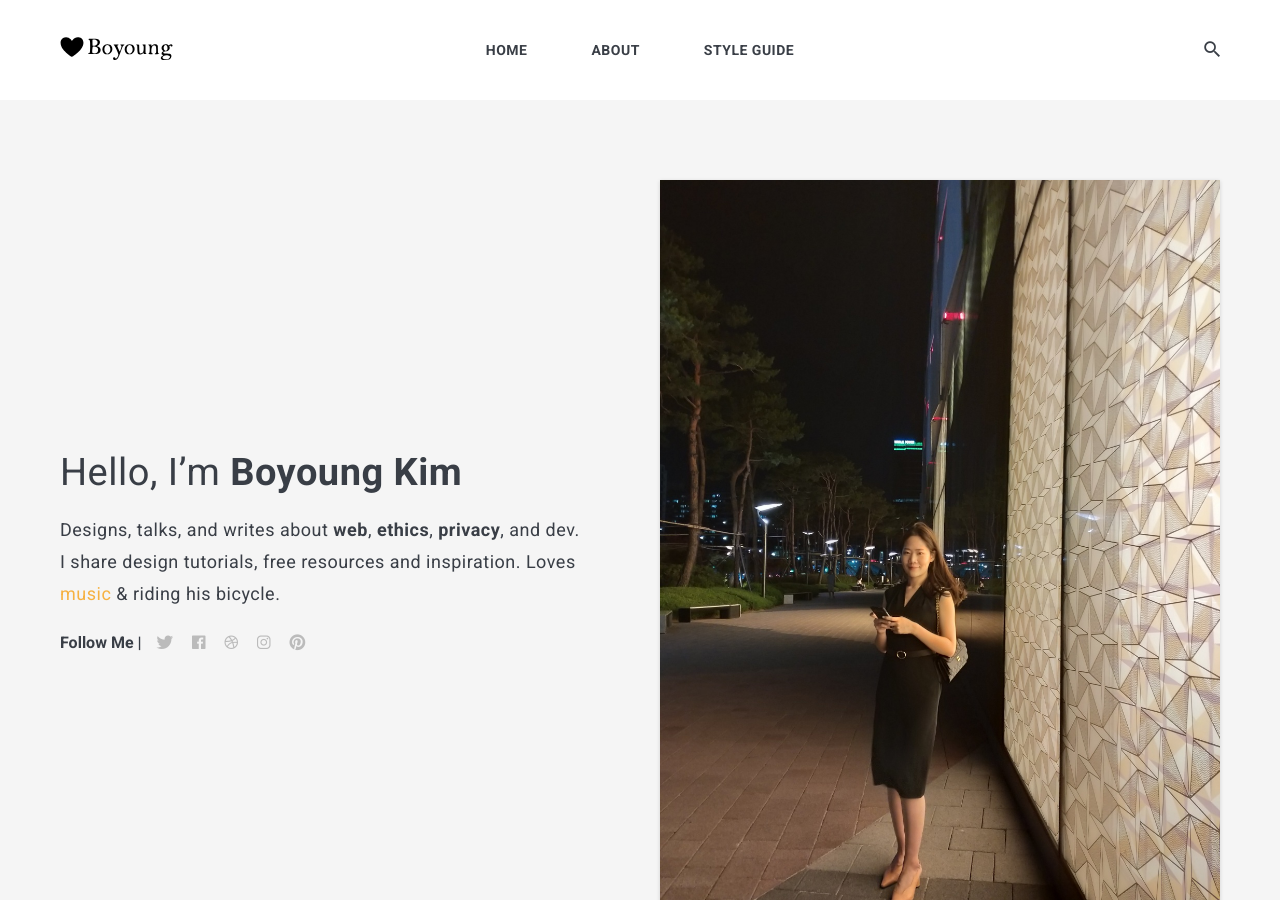
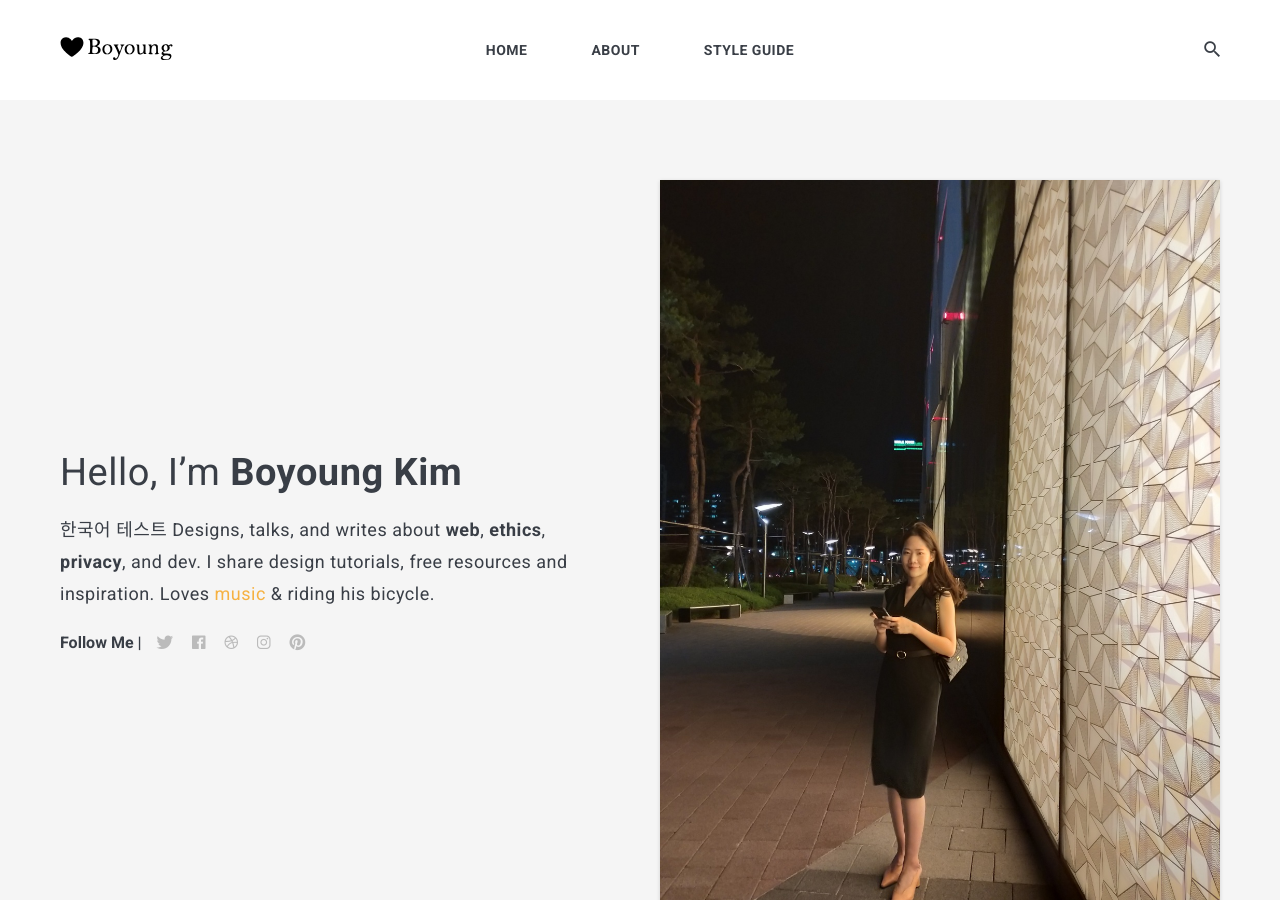
Before and after one commit to Chezbo/Chezbo.github.io, a Jekyll site: the page built from index.html, in a window 1280 px wide and 900 px high. Built offline with Jekyll 4.4.1, drawn with Linux system fonts in a browser that asks for light colours; nearby versions of some CDN libraries; the list of posts is cut into pages by our own code.

Commit message:
Update settings.yml

```diff
--- a/_data/settings.yml
+++ b/_data/settings.yml
@@ -8,10 +8,10 @@ description: Zolan is modern minimal theme for Jekyll
 #-------------------------------
 # Author Settings
 author:
-  name: Alex Rodriguez
+  name: Boyoung Kim
   image: 01.jpg
   say-hello: Hello, I’m <strong>Boyoung Kim</strong>
-  bio: Designs, talks, and writes about <strong>web</strong>, <strong>ethics</strong>, <strong>privacy</strong>, and dev. I share design tutorials, free resources and inspiration. Loves <a href="#">music</a> & riding his bicycle.
+  bio: 한국어 테스트 Designs, talks, and writes about <strong>web</strong>, <strong>ethics</strong>, <strong>privacy</strong>, and dev. I share design tutorials, free resources and inspiration. Loves <a href="#">music</a> & riding his bicycle.
 
 
 #-------------------------------
```
